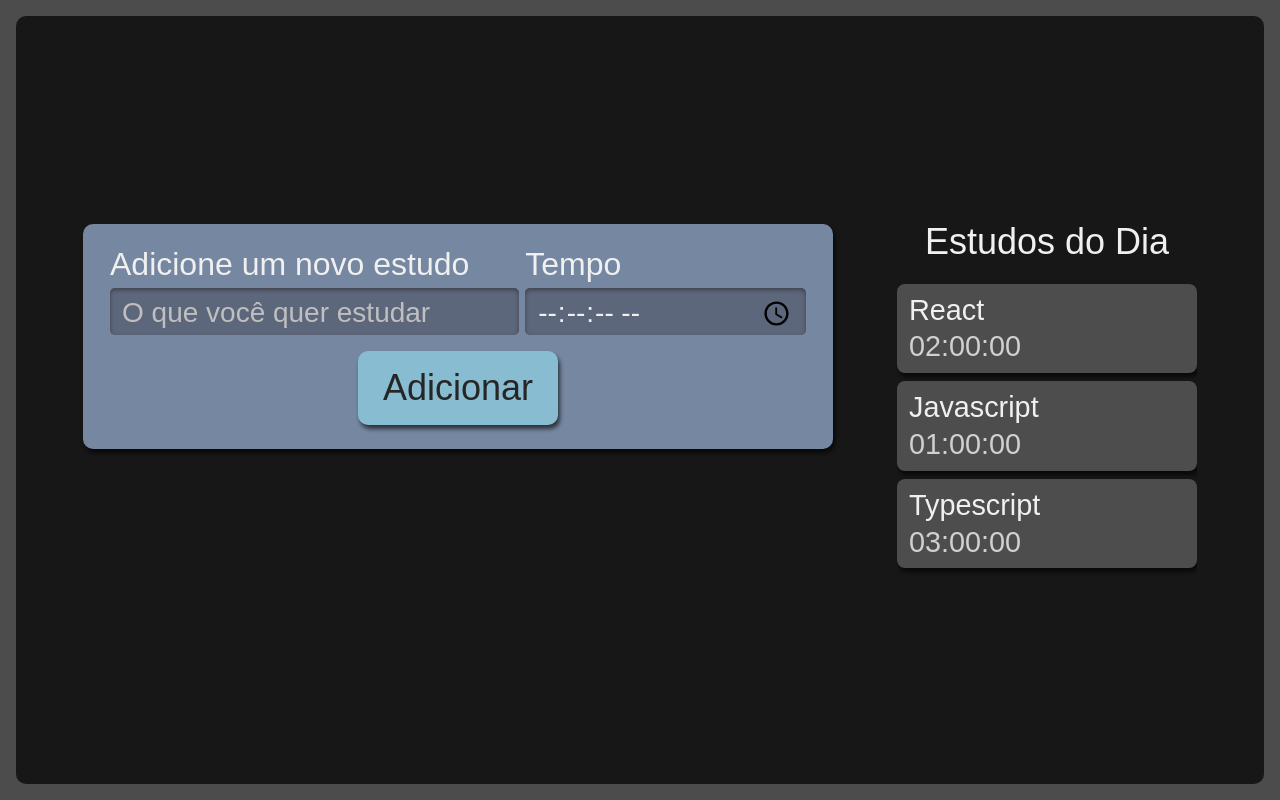
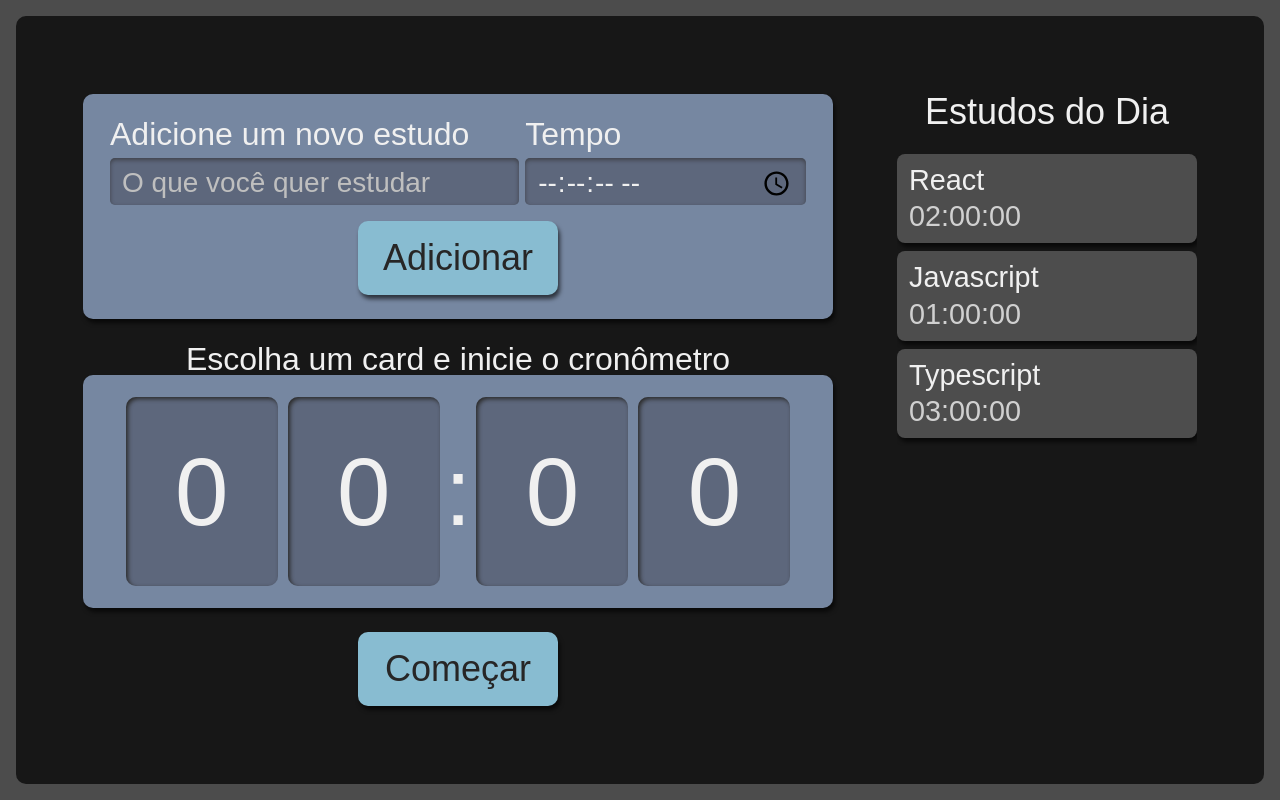
Before and after one commit to ValberJunior/alura-studies, a React (Create React App) app: page / in a window 1280 px wide. Built offline with nearby package versions, Linux system fonts and the light colour scheme.

Commit message:
create stopWatch and Watch components

```diff
--- a/src/App.tsx
+++ b/src/App.tsx
@@ -1,11 +1,12 @@
 import style from "./_App.module.scss";
-import { Form, List } from "./components";
+import { Form, List, StopWatch } from "./components";
 
 function App() {
   return (
     <section className={style.appStyle}>
       <Form/>
       <List/>
+      <StopWatch/>
     </section>
   );
 }
--- a/src/_App.module.scss
+++ b/src/_App.module.scss
@@ -2,9 +2,9 @@
   display: grid;
   grid-template-rows: min-content min-content auto;
   grid-template-areas:
-  "nova-tarefa"
-  "cronometro"
-  "tarefas"
+  "newTask"
+  "stopWatch"
+  "tasks"
   ;
   row-gap: 24px;
   min-width: 320px;
@@ -17,8 +17,8 @@
 
   @media screen and (min-width:1280px)  {
     grid-template-areas:
-    "nova-tarefa tarefas"
-    "cronometro tarefas"
+    "newTask tasks"
+    "stopWatch tasks"
     ;
     column-gap: 64px;
     grid-template-rows: min-content min-content;
--- a/src/components/button/Button.tsx
+++ b/src/components/button/Button.tsx
@@ -1,7 +1,7 @@
 import style from "./_button.module.scss"
 
 
-function Button({ children } :any) {
+function Button({ children } : { children: string }) {
   return (
     <button className={style.button}>
         {children}
--- a/src/components/form/_form.module.scss
+++ b/src/components/form/_form.module.scss
@@ -1,7 +1,7 @@
 .newTask {
     display:flex;
     flex-direction: column;
-    grid-area: nova-tarefa;
+    grid-area: newTask;
     background-color: #7687A1;
     border-radius: 10px;
     box-shadow: 2px 4px 4px #0000009F;
--- a/src/components/index.ts
+++ b/src/components/index.ts
@@ -1,3 +1,4 @@
 export { default as Button } from './button/Button';
 export { default as Form } from './form/Form';
 export { default as List } from './list/List';
+export { default as StopWatch } from './stopWatch/StopWatch';
--- a/src/components/list/List.tsx
+++ b/src/components/list/List.tsx
@@ -1,3 +1,4 @@
+import Item from "./item/Item";
 import style from "./_list.module.scss";
 
 
@@ -25,10 +26,11 @@
         <ul>
             {tasks.map( item =>{
                 return(
-                    <li key={item.id} className={style.item}>
-                        <h3>{item.task}</h3>
-                        <span>{item.time}</span>
-                    </li>
+
+                    <Item
+                        {...item} //Ja desestruturo todo meu objeto e consigo passar como props
+                    />
+
                 )
             })}
         </ul>
--- a/src/components/list/_list.module.scss
+++ b/src/components/list/_list.module.scss
@@ -1,5 +1,5 @@
 .list {
-    grid-area: tarefas;
+    grid-area: tasks;
     height: 100%;
 
     h2 {
--- /dev/null
+++ b/src/components/list/item/Item.tsx
@@ -0,0 +1,13 @@
+import style from "../_list.module.scss";
+
+function Item({task, time, id} : {task: string, time: string, id: number}) {
+  return (
+
+    <li key={id} className={style.item}>
+        <h3>{task}</h3>
+        <span>{time}</span>
+    </li>
+  )
+}
+
+export default Item
--- /dev/null
+++ b/src/components/stopWatch/StopWatch.tsx
@@ -0,0 +1,20 @@
+import style from  "./_stopWatch.module.scss";
+import Button from "../button/Button"
+import Watch from "./watch/Watch";
+
+
+function StopWatch() {
+  return (
+    <div className={style.stopWatch}>
+        <h3 className={style.title}>Escolha um card e inicie o cronômetro</h3>
+        <div className={style.watchWrapper}>
+            <Watch/>
+        </div>
+        <Button>
+            Começar
+        </Button>
+    </div>
+  )
+}
+
+export default StopWatch
--- /dev/null
+++ b/src/components/stopWatch/_stopWatch.module.scss
@@ -0,0 +1,59 @@
+.stopWatch {
+    display: flex;
+    flex-direction: column;
+    align-items: center;
+    grid-area: stopWatch;
+
+    .watchWrapper {
+      align-items: center;
+      background-color: #7687A1;
+      border-radius: 10px;
+      box-shadow: 2px 4px 4px #0000009F;
+      box-sizing: border-box;
+      display: flex;
+      font-size: 5rem;
+      justify-content: center;
+      margin-bottom: 24px;
+      padding: 16px 12px;
+      width: 100%;
+    }
+
+    .title {
+      font-size: 2rem;
+    }
+
+    button {
+      background-color: #88bcd1;
+      border-radius: 10px;
+      box-shadow: 2px 4px 4px #0000009F;
+      color: #272626;
+      cursor: pointer;
+      font-size: 1.25rem;
+      padding: 16px;
+      width: 150px;
+
+      &:active {
+        background-color: #7CA6B7;
+        box-shadow: 2px 2px 4px #0000009F inset;
+        cursor: auto;
+      }
+    }
+
+    @media screen and (min-width:1280px) {
+
+      .WatchWrapper{
+        font-size: 15rem;
+      }
+
+      h3 {
+        font-size: 2rem;
+      }
+
+      button {
+        grid-column-start: span 2;
+        justify-self: center;
+        width: 200px;
+        font-size: 2.25rem;
+      }
+    }
+  }
--- /dev/null
+++ b/src/components/stopWatch/watch/Watch.tsx
@@ -0,0 +1,16 @@
+import style from "./_watch.module.scss";
+
+
+function Watch() {
+  return (
+    <>
+        <span className={style.watchNumber}>0</span>
+        <span className={style.watchNumber}>0</span>
+        <span className={style.watchDivider}>:</span>
+        <span className={style.watchNumber}>0</span>
+        <span className={style.watchNumber}>0</span>
+    </>
+  )
+}
+
+export default Watch
--- /dev/null
+++ b/src/components/stopWatch/watch/_watch.module.scss
@@ -0,0 +1,41 @@
+.watchNumber {
+    background-color: #5D677C;
+    box-shadow: 2px 2px 4px #2B2B2B inset;
+    height: 3.6rem;
+    width: 3rem;
+
+    padding: 8px 4px;
+    border-radius: 10px;
+
+    font-size: 3rem;
+
+    display: flex;
+    align-items: center;
+    justify-content: center;
+
+    margin: 5px;
+
+    @media screen and (min-width:1280px) {
+      height: 10.8rem;
+      width: 9rem;
+      font-size: 6rem;
+
+    }
+  }
+
+  .watchDivider {
+    height: 4.2rem;
+
+    font-size: 3rem;
+
+    display: flex;
+    align-items: center;
+    justify-content: center;
+
+
+    @media screen and (min-width:1280px) {
+      height: 12.6rem;
+      font-size: 6rem;
+
+    }
+  }
```
